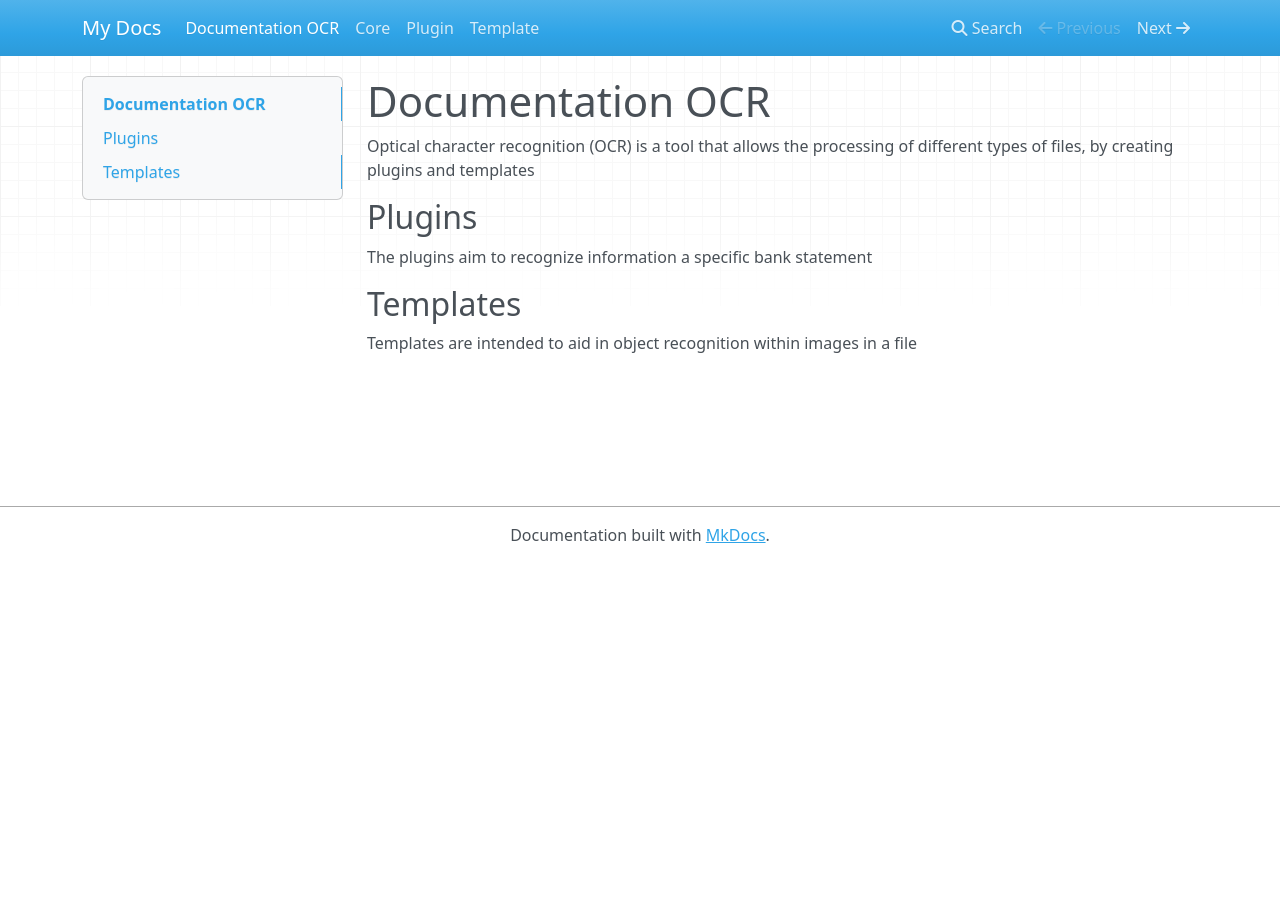
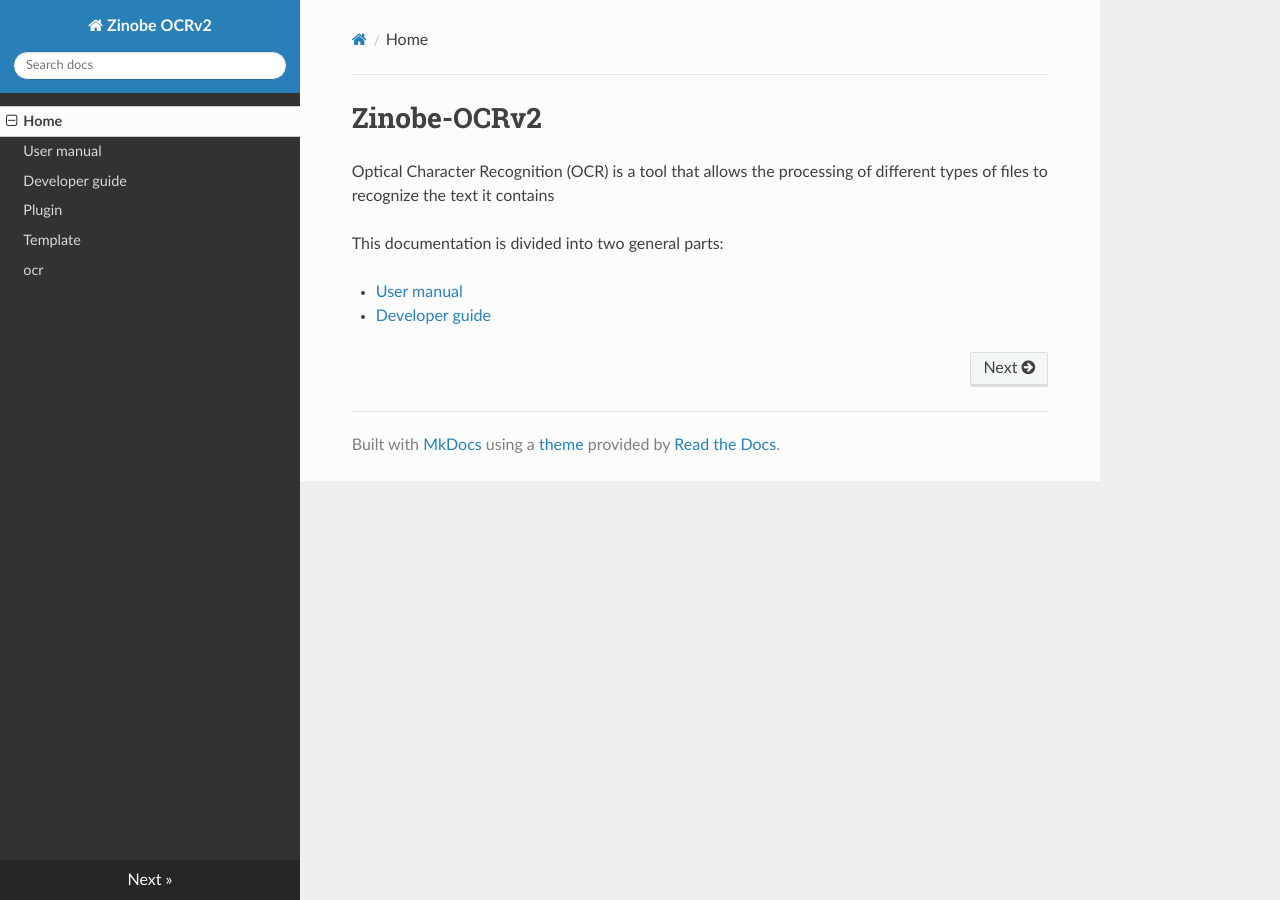
Before and after one commit to SandoDev/docs-zinobe-ocrv2, an MkDocs documentation site: the page built from docs/index.md, in a window 1280 px wide. Built offline with MkDocs 1.6.1, drawn with Linux system fonts in a browser that asks for light colours; nearby versions of some CDN libraries.

Commit message:
user manual in progress...

```diff
--- a/docs/index.md
+++ b/docs/index.md
@@ -1,9 +1,8 @@
-# Documentation OCR
+# Zinobe-OCRv2
 
-Optical character recognition (OCR) is a tool that allows the processing of different types of files, by creating plugins and templates
+Optical Character Recognition (OCR) is a tool that allows the processing of different types of files to recognize the text it contains
 
-## Plugins
-The plugins aim to recognize information a specific bank statement
+This documentation is divided into two general parts:
 
-## Templates
-Templates are intended to aid in object recognition within images in a file
+- [User manual](user_manual.md)
+- [Developer guide](developer_guide.md)
--- a/mkdocs.yml
+++ b/mkdocs.yml
@@ -1,4 +1,14 @@
-site_name: My Docs
+site_name: Zinobe OCRv2
+
+nav:
+    - Home: index.md
+    - User manual: user_manual.md
+    - Developer guide: developer_guide.md
+    - Plugin: plugin.md
+    - Template: template.md
+    - ocr: ocr.md
+
+theme: readthedocs
 
 plugins:
     - search
```
Also changed, not shown: docs/developer_guide.md (added, +9 -0 lines), docs/plugin.md (+1 -1 lines), docs/user_manual.md (added, +127 -0 lines), docs/images/application.png (added), docs/images/detail.png (added), docs/images/diagram_class_plugin.png (renamed from docs/diagram_class_plugin.png), docs/images/generic.png (added), docs/images/main_menu_django_admin.png (added), docs/images/master.png (added), docs/images/processed.png (added), docs/images/processed_generic.png (added), docs/images/statement.png (added), docs/template.md (deleted).
